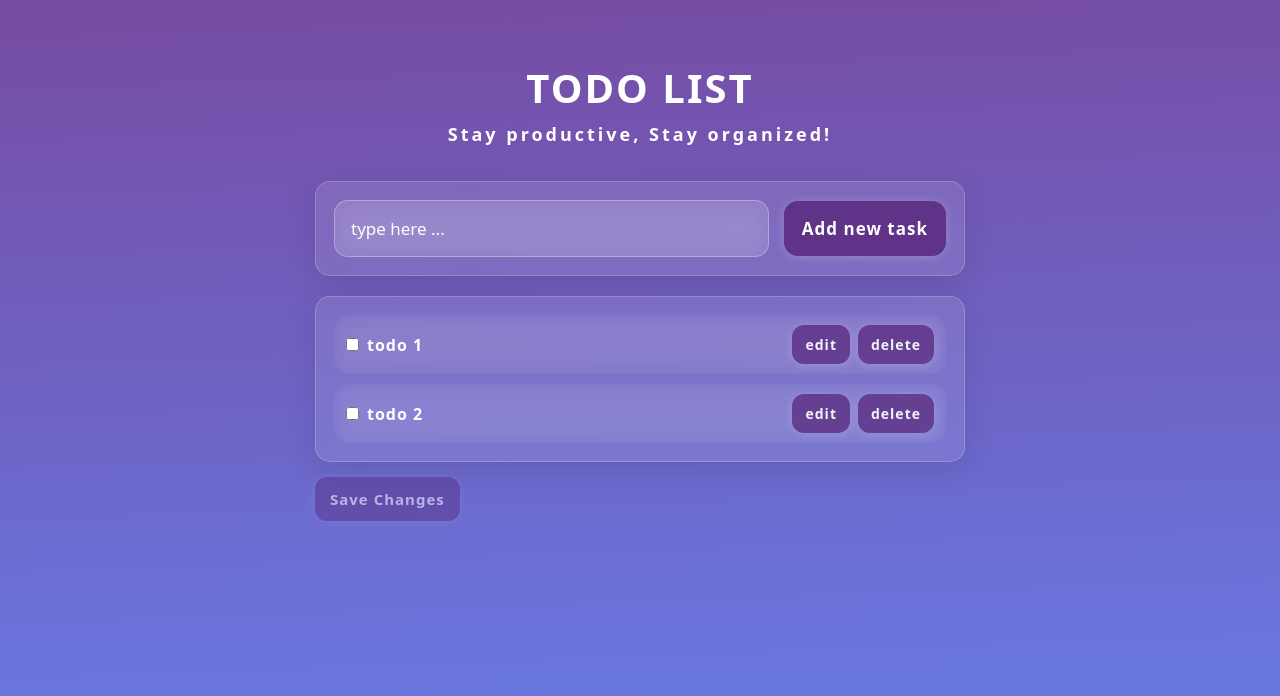
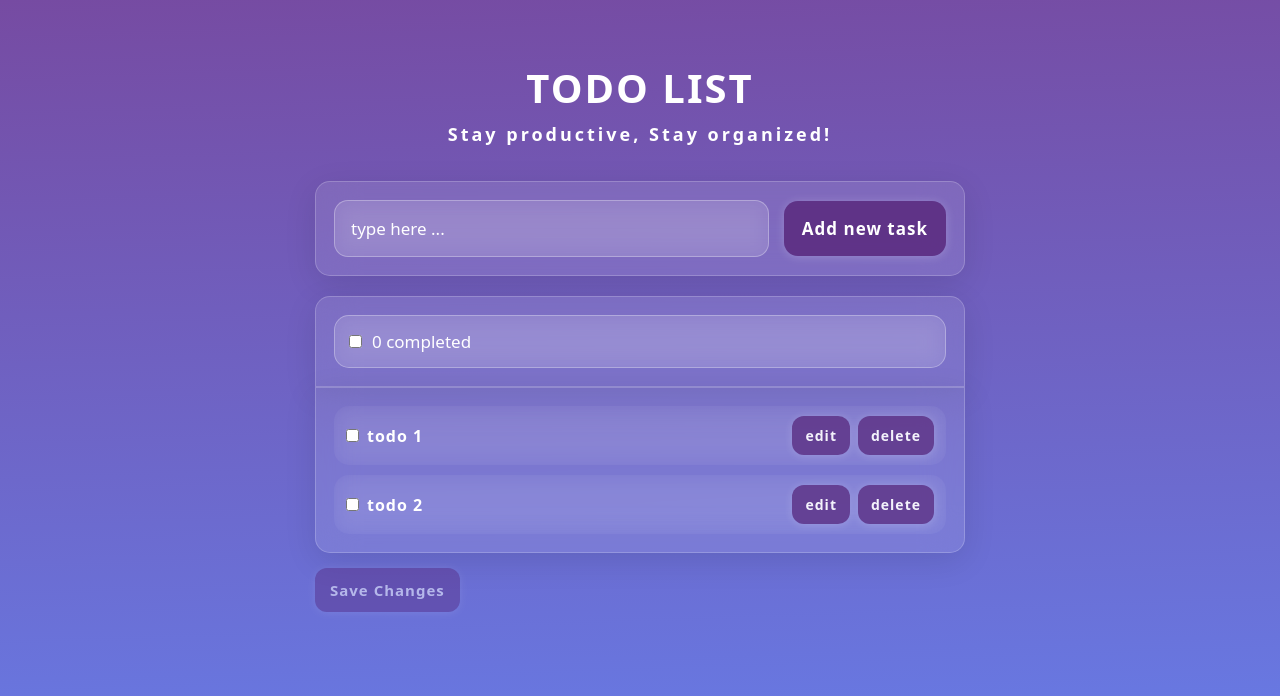
Before and after one commit to hazbiin/vue-todo-app, a Vue app: page / in a window 1280 px wide. Shown: the top 696 px of the page. Built offline with nearby package versions, Linux system fonts and the light colour scheme; data requests are answered from the project's data file.

Commit message:
feat: add select-all checkbox component

```diff
--- /dev/null
+++ b/src/components/SelectAllCheckboxContainer.vue
@@ -0,0 +1,50 @@
+<script setup lang="ts">
+    import { defineEmits } from 'vue';
+
+    const props = defineProps<{
+        isAllChecked: boolean;
+    }>();
+
+    const emits = defineEmits<{
+        (e: 'all-select', value: boolean): void;
+    }>();
+
+    const handleChange = (e: Event) => {
+        const target = e.target as HTMLInputElement;
+        emits('all-select', target.checked);
+    }
+</script>
+
+<template>
+    <div class="select-all-container">
+        <div class="select-all-container-contents">
+            <input type="checkbox" id="select-all-checkbox" @change="handleChange" :checked="isAllChecked"/>
+            <label for="select-all-checkbox">0 completed</label>
+        </div>
+    </div>
+</template>
+
+<style scoped>
+.select-all-container{
+    background: rgba(255, 255, 255, 0.1);
+    backdrop-filter: blur(20px);
+    padding: 18px;
+    border-radius: 15px;
+    border: 1px solid rgba(255, 255, 255, 0.2);
+    border-bottom-left-radius: 0px;
+    border-bottom-right-radius: 0px;
+    box-shadow: 0 8px 32px rgba(0, 0, 0, 0.1);
+}
+.select-all-container-contents{
+    padding: 14px;
+    border: 1px solid rgba(255, 255, 255, 0.3);
+    border-radius: 15px;
+    background: rgba(255, 255, 255, 0.1);
+    color: #fff;
+    backdrop-filter: blur(10px);
+    font-size: 17px;
+    display: flex;
+    align-items: center;
+    gap: 10px;
+}
+</style>
--- a/src/components/TodoListContainer.vue
+++ b/src/components/TodoListContainer.vue
@@ -51,6 +51,8 @@
         border-radius: 15px;
         padding: 18px;
         border: 1px solid rgba(255, 255, 255, 0.2);
+        border-top-left-radius: 0px;
+        border-top-right-radius: 0px;
         box-shadow: 0 8px 32px rgba(0, 0, 0, 0.1);
         max-height: 600px;
         overflow-y: scroll;
--- a/src/views/HomeView.vue
+++ b/src/views/HomeView.vue
@@ -1,5 +1,5 @@
 <script setup lang="ts">
-  import { onMounted, ref } from 'vue';
+  import { onMounted, ref, computed } from 'vue';
 
   import { useTodoListStore } from '@/stores/useTodoListStore';
 
@@ -7,6 +7,7 @@
   import TodoListContainer from '@/components/TodoListContainer.vue';
   import NotificationContainer from '@/components/NotificationContainer.vue';
   import CustomButton from '@/components/CustomButton.vue';
+  import SelectAllCheckboxContainer from '@/components/SelectAllCheckboxContainer.vue';
 
   import useNotification from '@/composables/useNotification';
 
@@ -48,6 +49,16 @@
     }
   }
 
+  // computed refs
+  const isAllChecked = computed(() => {
+    // need to implement logic
+    return false;
+  });
+
+  const handelAllSelect = (checked: boolean) => {
+    // need to implement logic
+  }
+
   //toggle completed state of todo
   const handleToggleCompleted = (id: string, checked: boolean): void => {
     const index = changedTodos.value.findIndex(todo => todo.id === id);
@@ -80,6 +91,10 @@
 
 <template>
   <TaskInputContainer @add-new-task="addTaskToArray"/>
+  <SelectAllCheckboxContainer
+    :isAllChecked="isAllChecked"
+    @all-select="handelAllSelect"
+  />
   <TodoListContainer
     :tasks="todosStore.tasks"
     @delete-task="getTaskToDelete"
```
